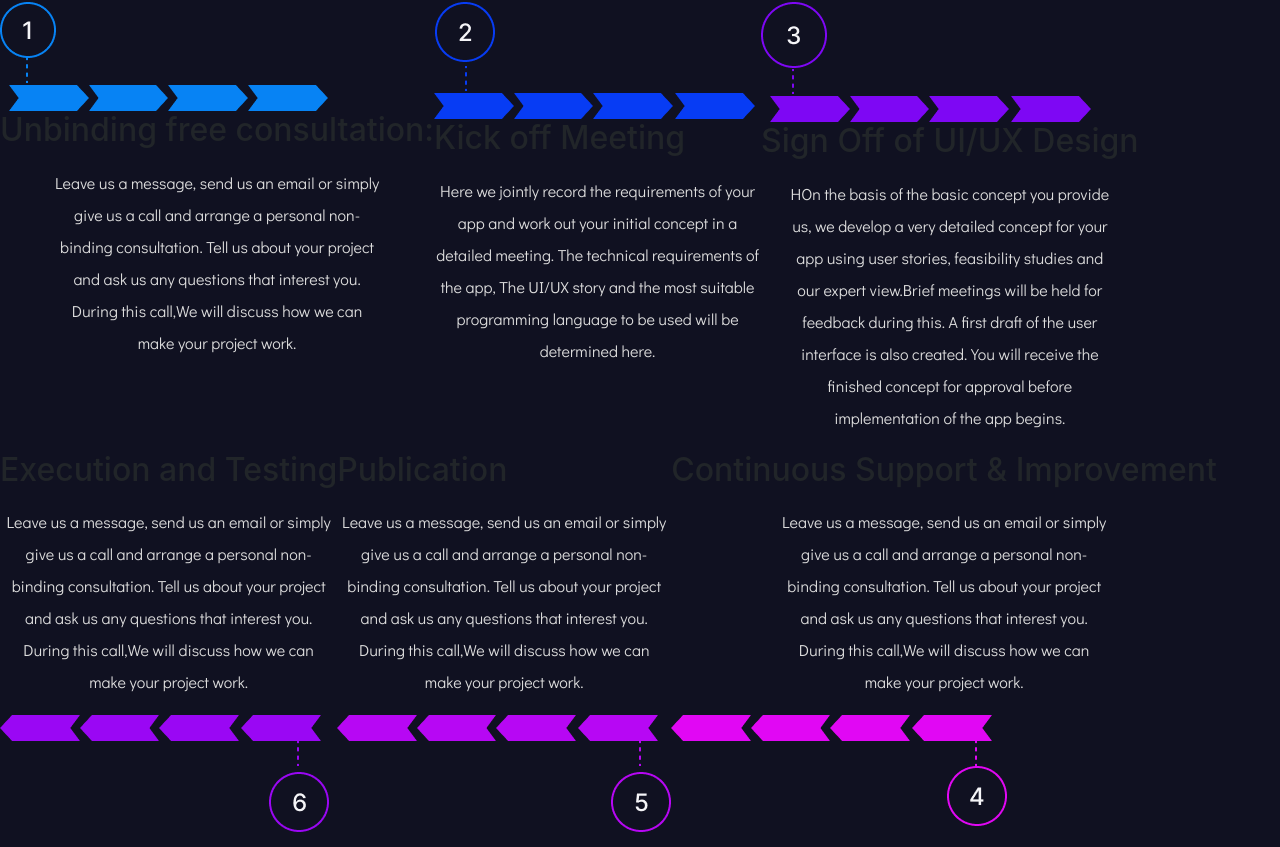
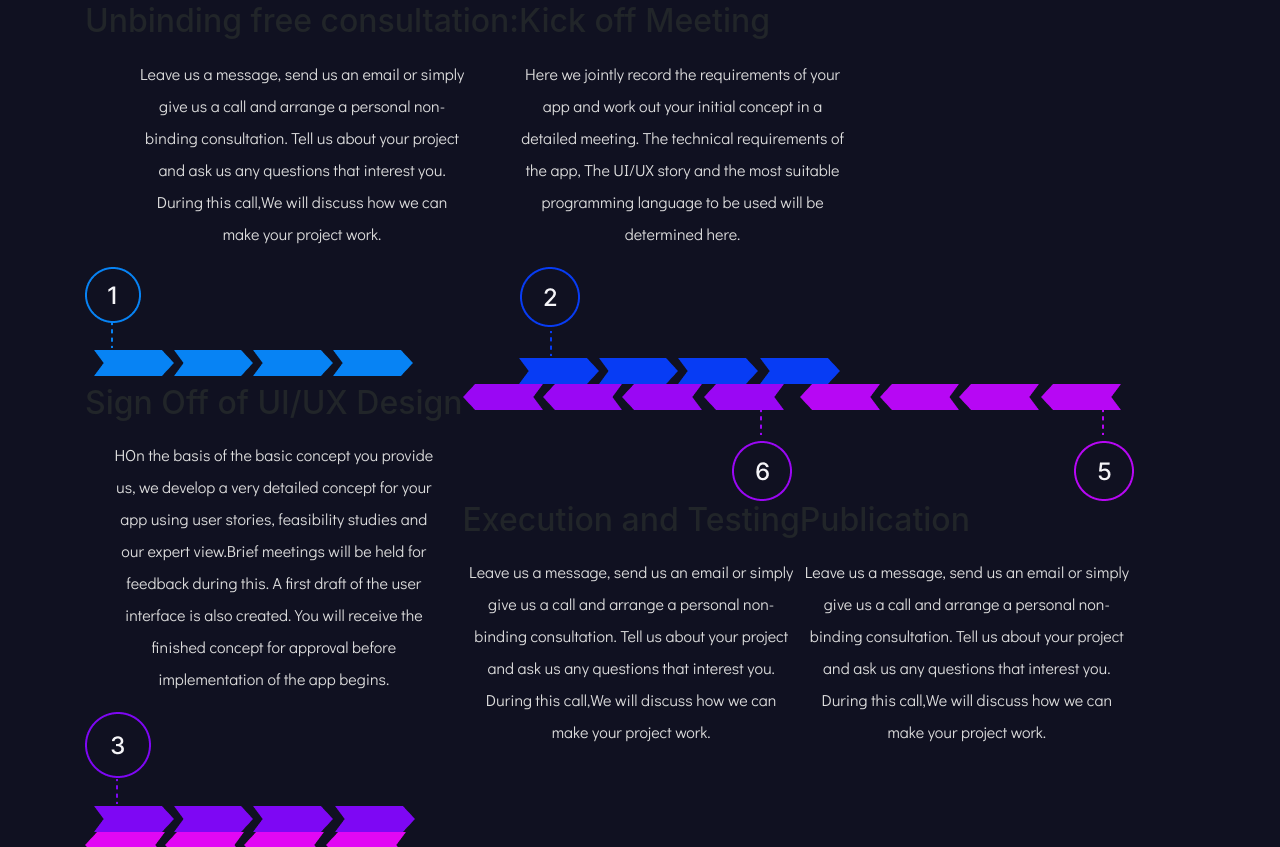
Before and after one commit to itorophilip1998/upscale, a React (Create React App) app: page / in a window 1280 px wide. Shown: the part 4533-5380 px from the top of the page. Built offline with nearby package versions, Linux system fonts and the light colour scheme.

Commit message:
our process

```diff
--- a/src/components/OurWorkProcess/WorkProcess.jsx
+++ b/src/components/OurWorkProcess/WorkProcess.jsx
@@ -3,11 +3,13 @@ import React from "react";
 function WorkProcess({ item }) {
   return (
     <div className="ourworkprocess-box">
+      {!item.isTop && <img src={`/images/${item.img}`} alt="" />}
+
+      <div className="content">
+        <h2 className="header">{item.head}</h2>
+        <p>{item.text}</p>
+      </div>
       {item.isTop && <img src={`/images/${item.img}`} alt="" />}
-
-      <h2 className="header">{item.head}</h2>
-      <p>{item.text}</p>
-      {!item.isTop && <img src={`/images/${item.img}`} alt="" />}
     </div>
   );
 }
--- a/src/components/OurWorkProcess/index.jsx
+++ b/src/components/OurWorkProcess/index.jsx
@@ -3,7 +3,7 @@ import { ourprocess as list } from "../../utils/db";
 import WorkProcess from "./WorkProcess";
 function OurWorkProcess() {
   return (
-    <div className="ourwork ourworkprocess py-5 ">
+    <div className="ourwork ourworkprocess  container py-5 ">
       <h1 className="heading pt-3 ">OUR WORK PROCESS</h1>
       <p>
         Our Works are very diverse and we work with several industries while
```
